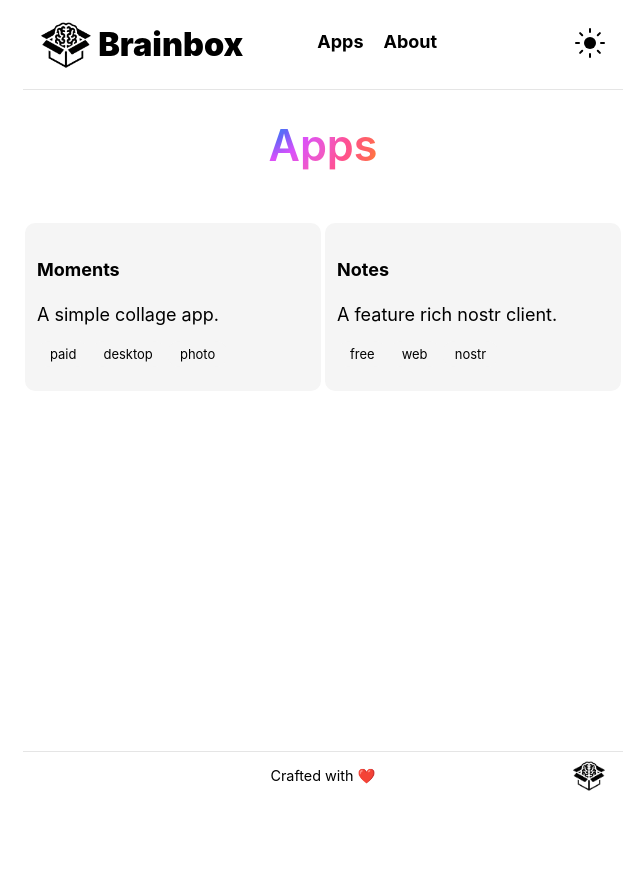
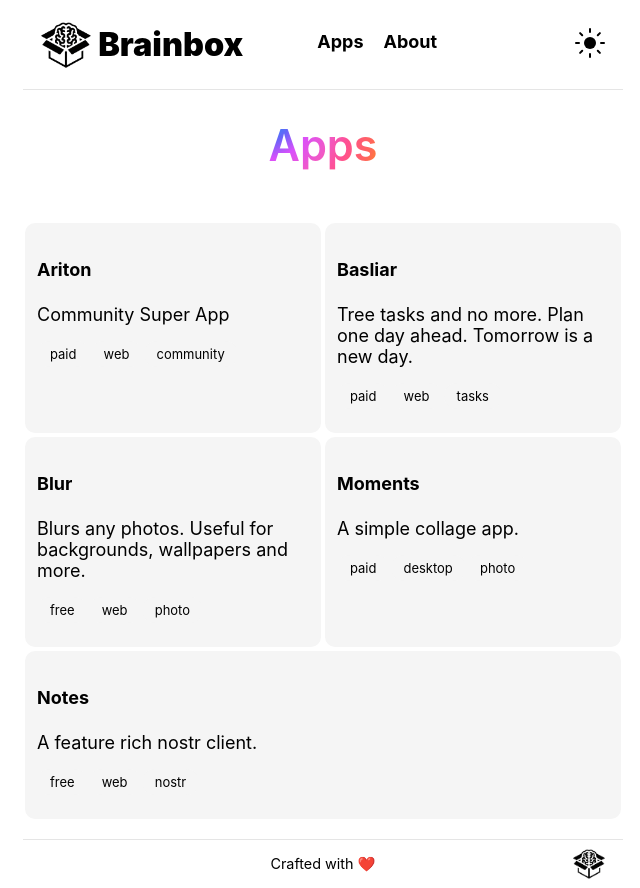
Before and after one commit to sondreb/brainbox-website, an Angular app: page /apps in a window 1280 px wide. Shown: the whole page, without its empty margins (317-957 px from the left). Before the commit the page ends 800 px from the top, so only its background shows below. Built offline with nearby package versions, Linux system fonts and the light colour scheme.

Commit message:
Add more apps

```diff
--- a/src/app/data.service.ts
+++ b/src/app/data.service.ts
@@ -26,6 +26,22 @@ export class DataService {
       description: 'A feature rich nostr client.',
       tags: ['free', 'web', 'nostr'],
       link: 'https://notes.blockcore.net',
+    },
+    basilar: {
+      name: 'Basliar',
+      description: 'Tree tasks and no more. Plan one day ahead. Tomorrow is a new day.',
+      tags: ['paid', 'web', 'tasks'],
+    },
+    blur: {
+      name: 'Blur',
+      description: 'Blurs any photos. Useful for backgrounds, wallpapers and more.',
+      tags: ['free', 'web', 'photo'],
+    },
+    ariton: {
+      name: 'Ariton',
+      description: 'Community Super App',
+      tags: ['paid', 'web', 'community'],
+      link: 'https://ariton.app',
     },
   };
 
```
